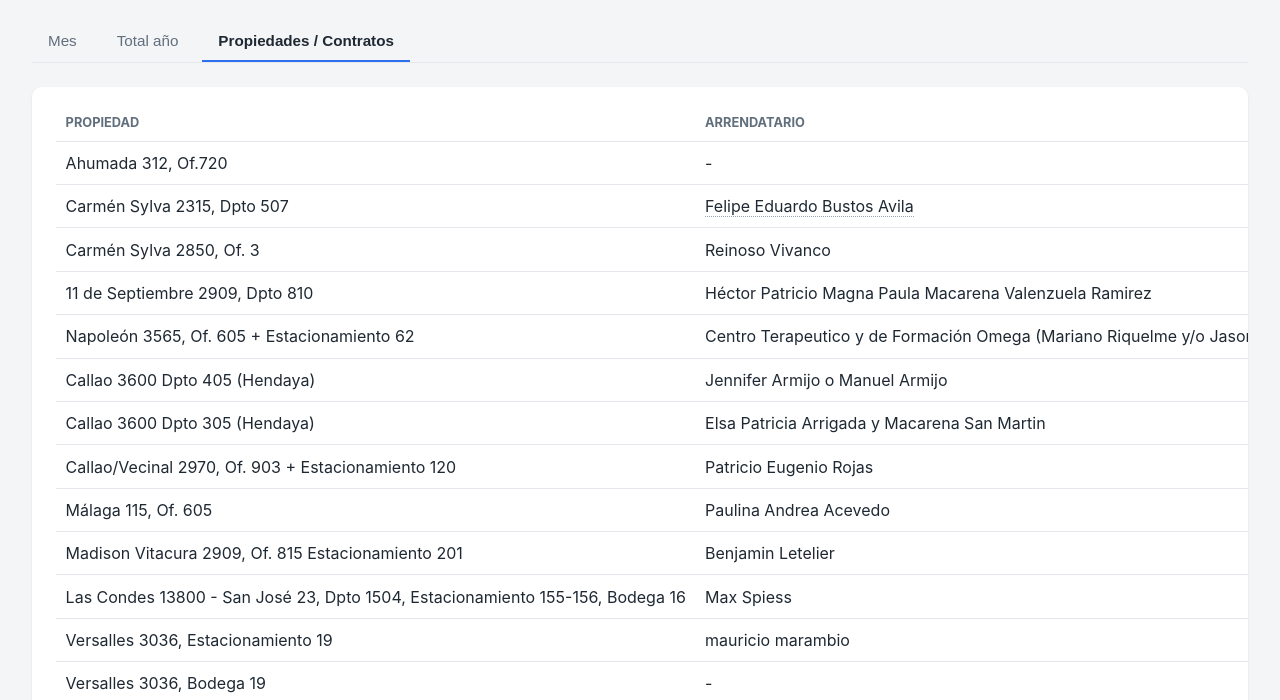
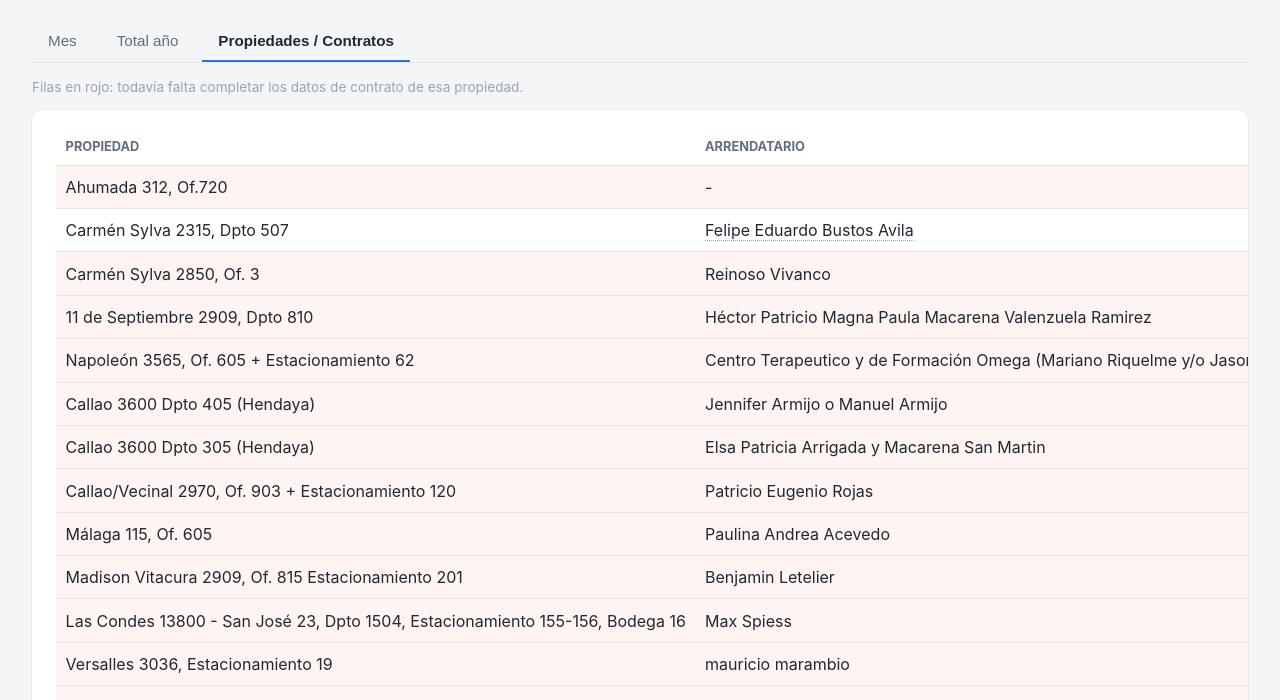
Before and after one commit to Vicente1087/dashboard-arriendos, a website with bundled scripts: page index.html in a window 1280 px wide. Both pictures are taken after a click on the button "Propiedades / Contratos". Shown: the part 99-799 px from the top of the page. Built offline with nearby package versions, Linux system fonts and the light colour scheme.

Commit message:
Marcar en rojo las propiedades sin datos de contrato completos

```diff
--- a/index.html
+++ b/index.html
@@ -114,6 +114,7 @@
 
   <!-- TAB: Propiedades / Contratos -->
   <section class="tab-content" id="tab-propiedades">
+    <p class="nota">Filas en rojo: todavía falta completar los datos de contrato de esa propiedad.</p>
     <div class="table-section">
       <table>
         <thead>
--- a/script.js
+++ b/script.js
@@ -136,7 +136,7 @@ function celdaArrendatario(nombre, contrato) {
 }
 
 function celdaVencimiento(vencimientoISO) {
-  if (!vencimientoISO) return `<span class="vacio">En construcción</span>`;
+  if (!vencimientoISO) return `<span class="dato-faltante">Falta info</span>`;
   const hoy = new Date();
   const fechaVencimiento = new Date(vencimientoISO + "T00:00:00");
   const diasRestantes = Math.round((fechaVencimiento - hoy) / DIA_EN_MS);
@@ -152,7 +152,7 @@ function celdaVencimiento(vencimientoISO) {
 }
 
 function celdaMontoUF(contrato) {
-  if (!contrato || !contrato.montoUF) return `<span class="vacio">En construcción</span>`;
+  if (!contrato || !contrato.montoUF) return `<span class="dato-faltante">Falta info</span>`;
   const texto = `${contrato.montoUF} UF`;
   if (!contrato.notaMontoUF) return texto;
   return `<span class="con-tooltip" tabindex="0">${texto}<span class="tooltip-caja">${contrato.notaMontoUF}</span></span>`;
@@ -172,10 +172,10 @@ function pintarTabPropiedades() {
     const contrato = CONTRATOS_LOCAL[p.propiedad];
     const arrendatario = (contrato && contrato.arrendatario) || p.arrendatario;
     return `
-      <tr>
+      <tr class="${contrato ? "" : "fila-incompleta"}">
         <td>${p.propiedad}</td>
         <td>${celdaArrendatario(arrendatario, contrato)}</td>
-        <td>${(contrato && contrato.aliasCuenta) || `<span class="vacio">En construcción</span>`}</td>
+        <td>${(contrato && contrato.aliasCuenta) || `<span class="dato-faltante">Falta info</span>`}</td>
         <td>${celdaVencimiento(contrato && contrato.vencimientoContrato)}</td>
         <td>${celdaMontoUF(contrato)}</td>
         <td>${celdaGarantia(contrato, p.garantiaRaw)}</td>
--- a/style.css
+++ b/style.css
@@ -265,6 +265,15 @@ h3 {
   font-style: italic;
 }
 
+.dato-faltante {
+  color: #c94a4a;
+  font-style: italic;
+}
+
+.fila-incompleta {
+  background: #fef4f2;
+}
+
 .con-tooltip {
   position: relative;
   cursor: help;
```
